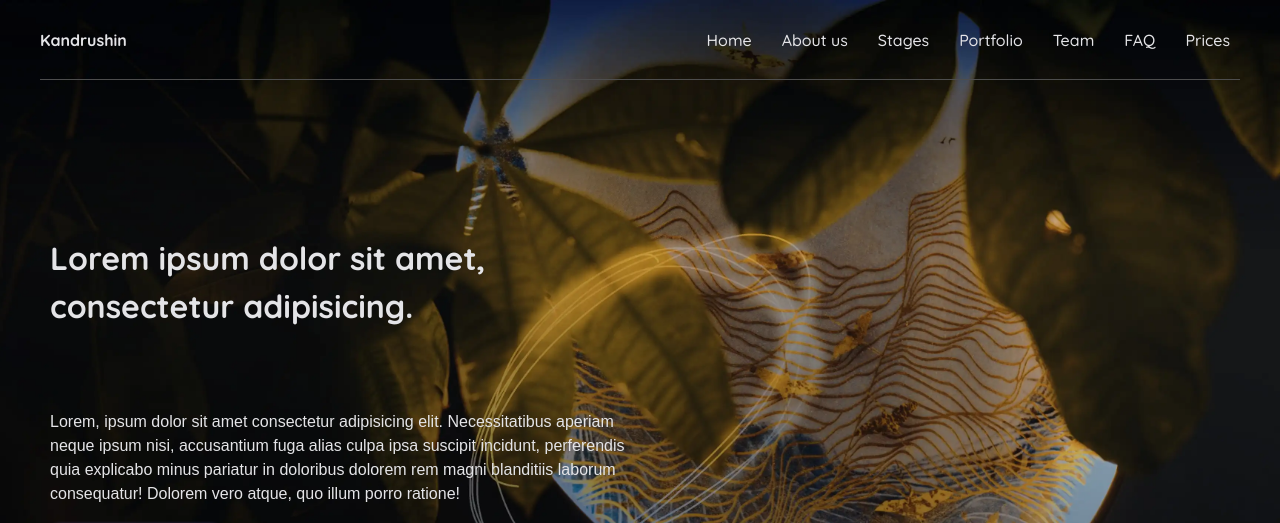
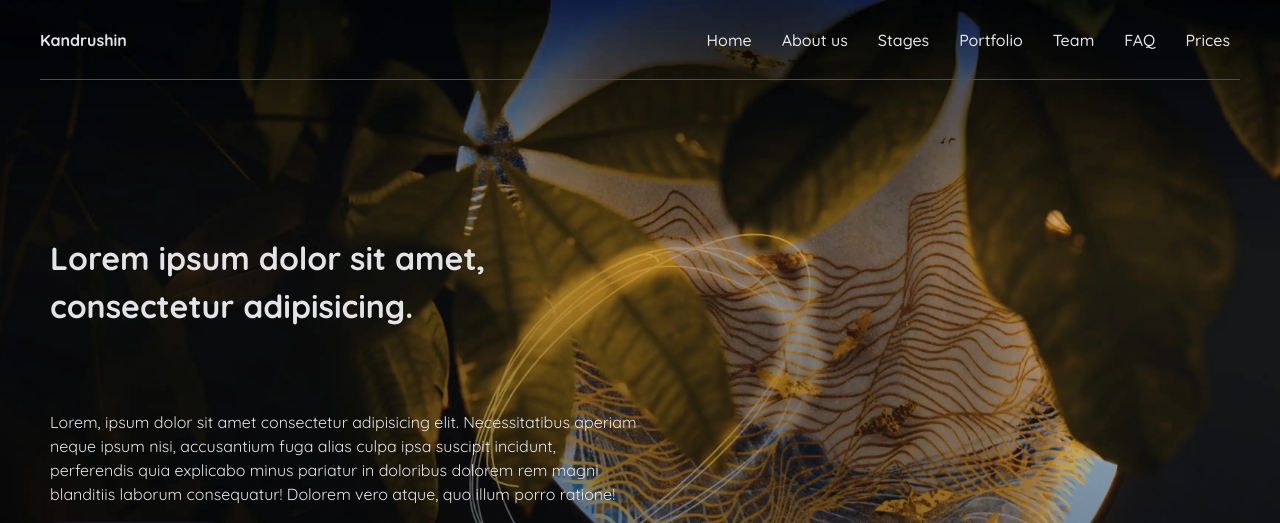
Before and after one commit to Minpick/Landing-Photo, a website built with Vite: page index.html in a window 1280 px wide. Shown: the top 523 px of the page. Built offline with nearby package versions, Linux system fonts and the light colour scheme.

Commit message:
Update index.html

```diff
--- a/index.html
+++ b/index.html
@@ -50,7 +50,7 @@
         <h1>
           Lorem ipsum dolor sit amet, consectetur adipisicing.
         </h1>
-        <p style="font-family: sans-serif;">
+        <p>
           Lorem, ipsum dolor sit amet consectetur adipisicing elit. Necessitatibus aperiam neque ipsum nisi, accusantium
           fuga alias culpa ipsa suscipit incidunt, perferendis quia explicabo minus pariatur in doloribus dolorem rem
           magni blanditiis laborum consequatur! Dolorem vero atque, quo illum porro ratione!
```
